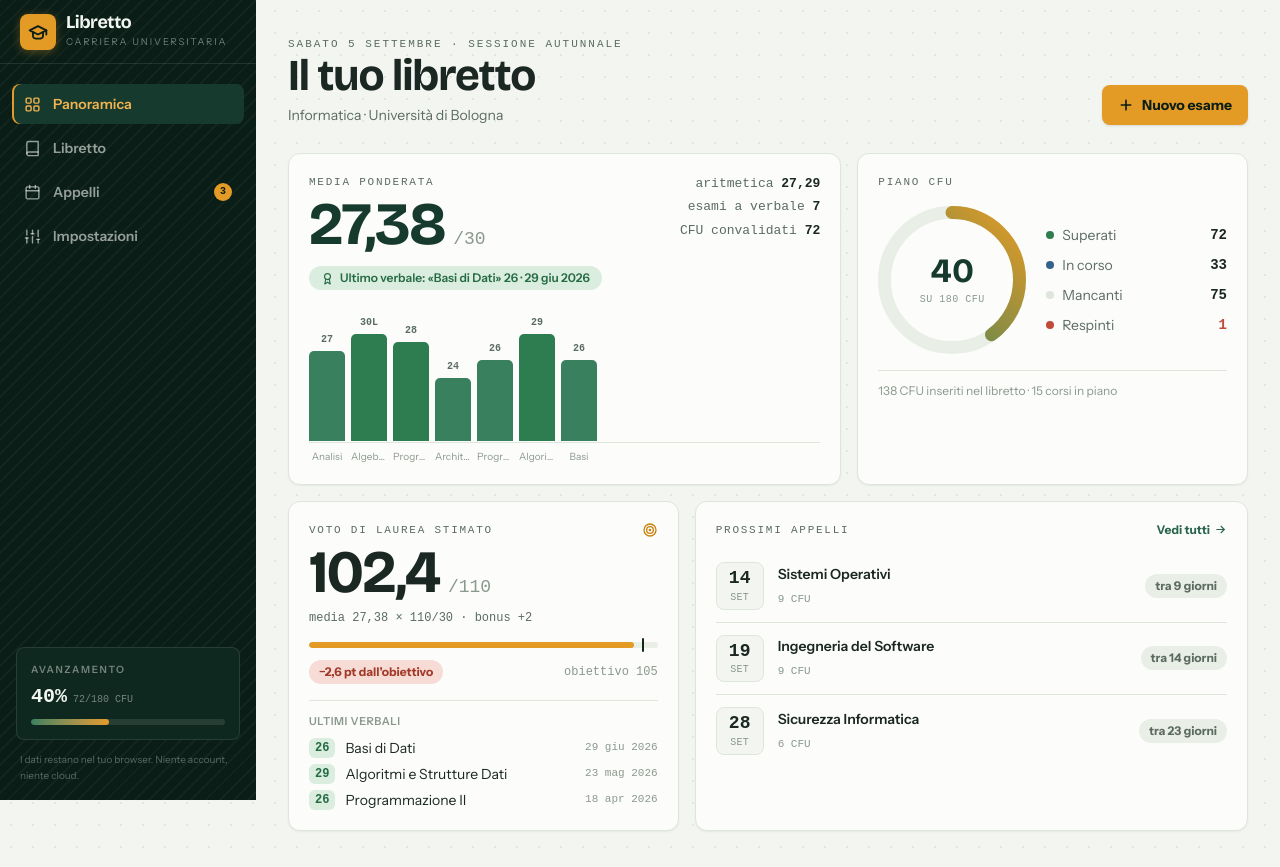
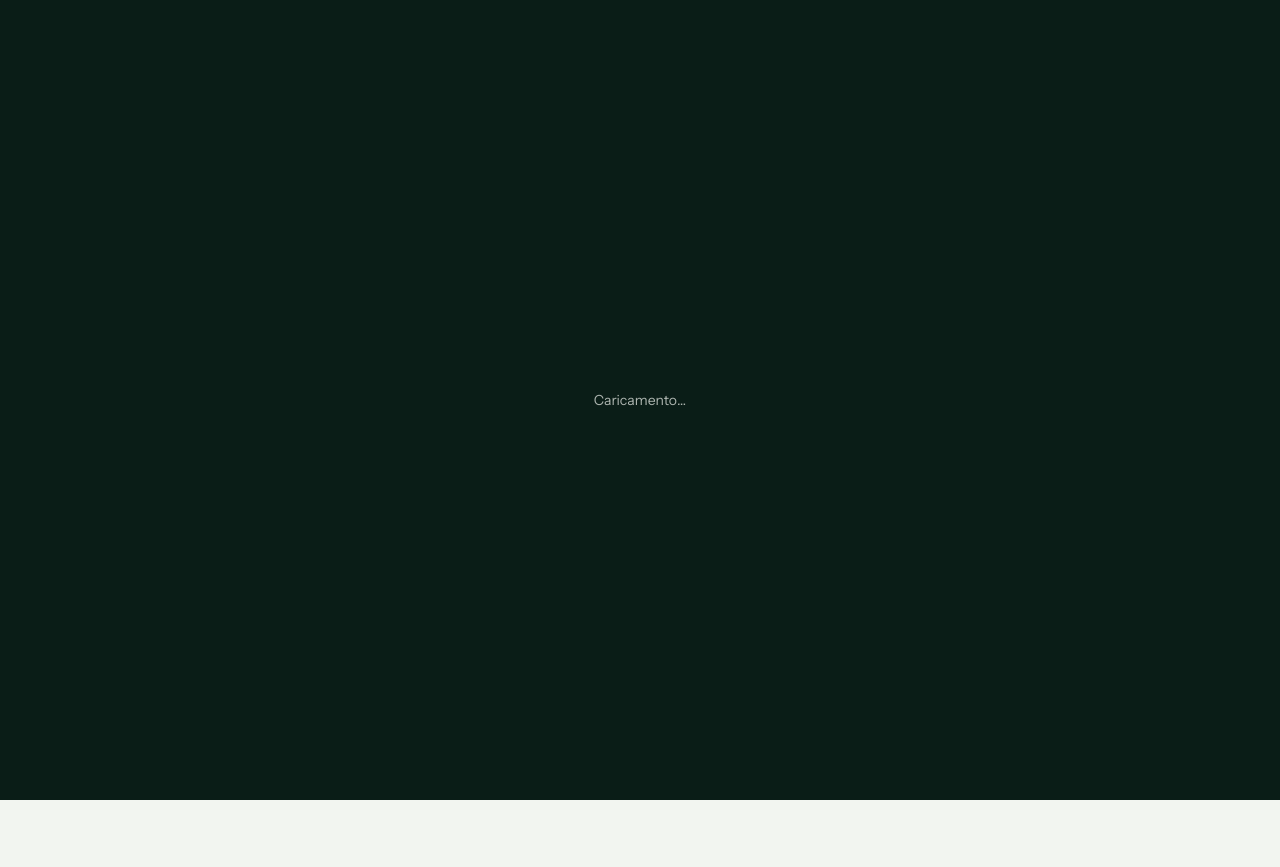
Before and after one commit to zHydra27/libretto, a React (Vite) app: page / in a window 1280 px wide. After the commit the page ends 800 px from the top, so only its background shows below. Built offline with nearby package versions, Linux system fonts and the light colour scheme; a web font is replaced by a local one.

Commit message:
Add authentication gate with Supabase check

```diff
--- a/src/App.tsx
+++ b/src/App.tsx
@@ -3,6 +3,7 @@ import confetti from "canvas-confetti";
 import { AppProvider, useApp } from "./store";
 import type { Exam, ViewId } from "./types";
 import { fmtGrade } from "./types";
+import { isSupabaseConfigured } from "./lib/supabase";
 import { Sidebar } from "./components/Sidebar";
 import { Dashboard } from "./components/Dashboard";
 import { Libretto } from "./components/Libretto";
@@ -11,6 +12,7 @@ import { SettingsView } from "./components/SettingsView";
 import { ExamModal } from "./components/ExamModal";
 import { IncomingBackup } from "./components/IncomingBackup";
 import { Toasts } from "./components/Toasts";
+import { Login } from "./components/Login";
 import { Icon } from "./components/Icon";
 
 interface ModalState {
@@ -38,7 +40,6 @@ function Shell() {
     if (isNew) addExam(exam);
     else updateExam(exam.id, exam);
     setModal(null);
-
     if (exam.status === "passed" && !wasPassed) {
       celebrate();
       pushToast(`Superato! «${exam.name}» registrato: ${fmtGrade(exam)}/30`, {
@@ -62,8 +63,6 @@ function Shell() {
         open={drawer}
         onClose={() => setDrawer(false)}
       />
-
-      {/* barra superiore (mobile) */}
       <div className="sticky top-0 z-30 flex h-14 items-center gap-3 border-b border-pine-800 bg-pine-950 px-4 text-paper md:hidden">
         <button
           onClick={() => setDrawer(true)}
@@ -86,7 +85,6 @@ function Shell() {
           <Icon name="plus" size={17} strokeWidth={2.5} />
         </button>
       </div>
-
       <main className="bg-dots min-h-screen md:pl-64">
         <div className="mx-auto max-w-6xl px-4 py-6 md:px-8 md:py-9">
           <div key={view}>
@@ -111,7 +109,6 @@ function Shell() {
           </div>
         </div>
       </main>
-
       {modal && (
         <ExamModal
           key={`${modal.exam?.id ?? "new"}-${modal.preset ?? "std"}`}
@@ -121,17 +118,29 @@ function Shell() {
           onSubmit={handleSubmit}
         />
       )}
-
       <Toasts />
       <IncomingBackup />
     </div>
   );
 }
 
+function Gate() {
+  const { authReady, userEmail } = useApp();
+  if (!isSupabaseConfigured) return <Shell />;
+  if (!authReady)
+    return (
+      <div className="grid min-h-screen place-items-center bg-pine-950 text-paper">
+        <p className="text-sm opacity-70">Caricamento…</p>
+      </div>
+    );
+  if (!userEmail) return <Login />;
+  return <Shell />;
+}
+
 export default function App() {
   return (
     <AppProvider>
-      <Shell />
+      <Gate />
     </AppProvider>
   );
 }
```
